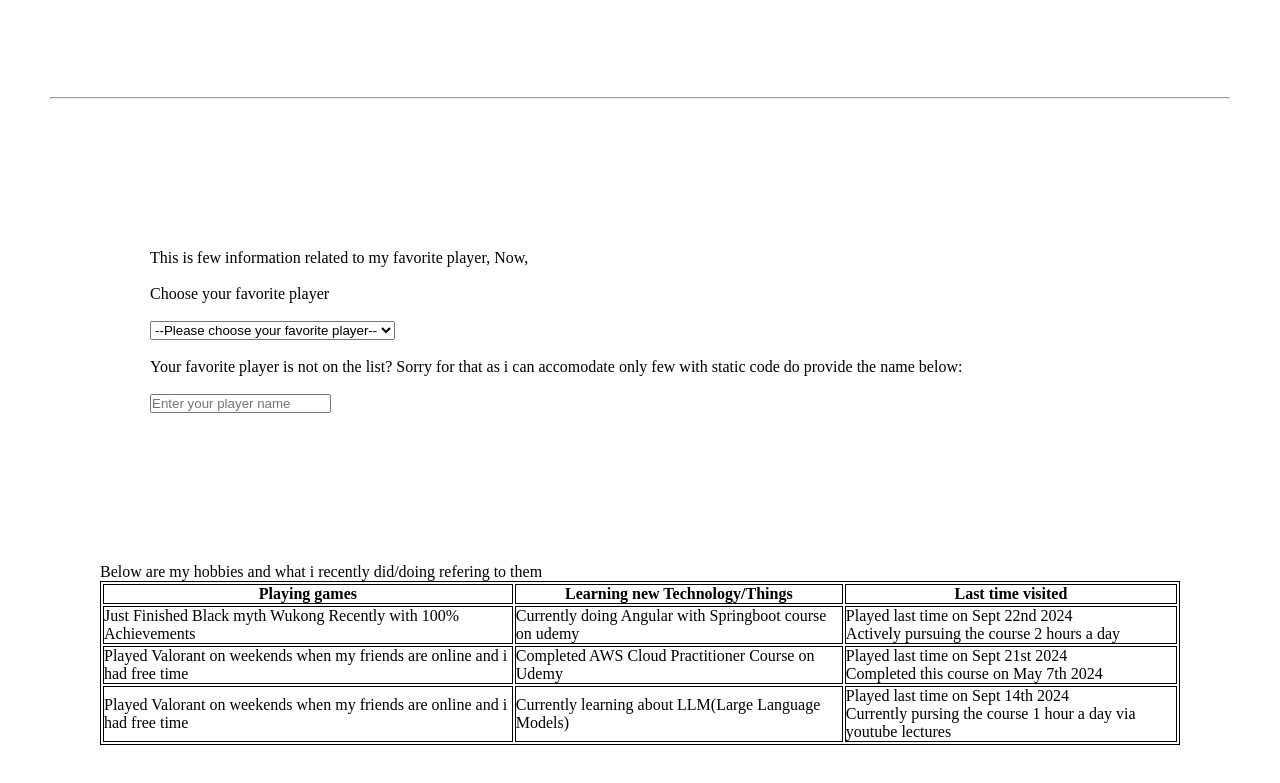
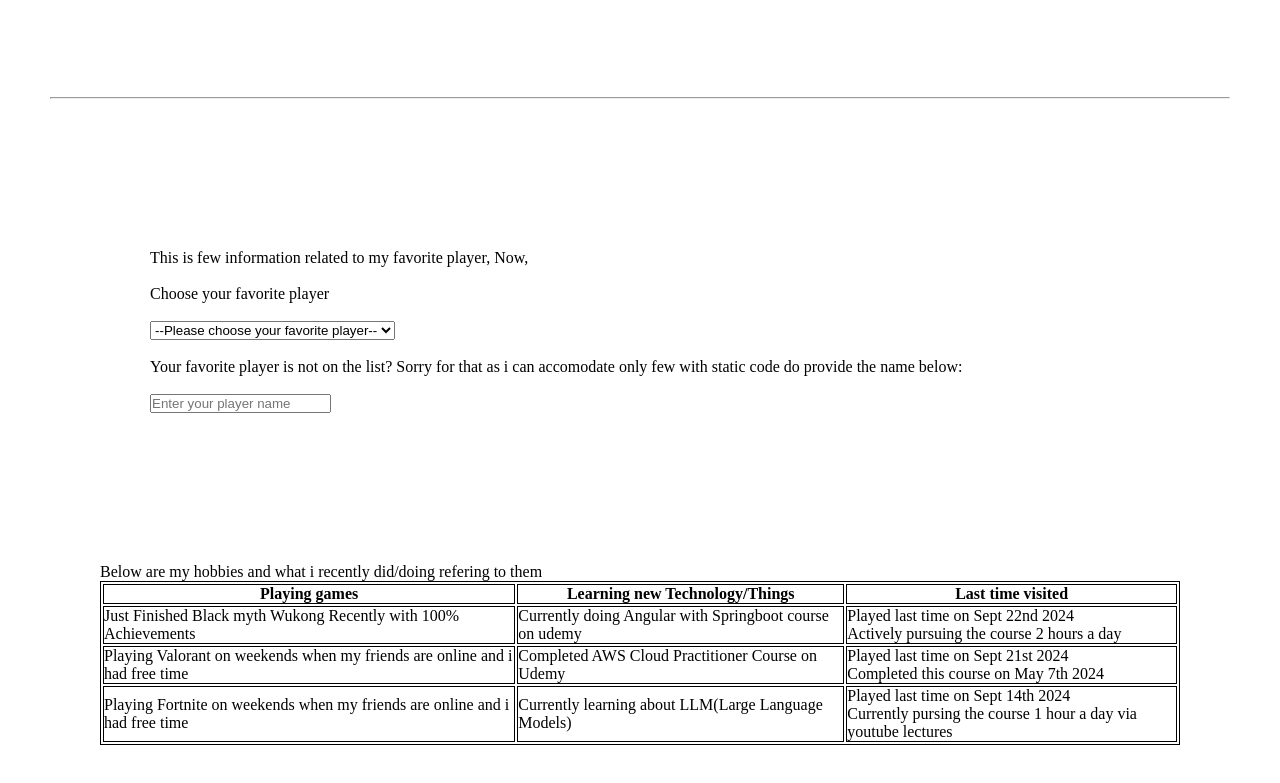
Before and after one commit to DineshVasireddy/DineshVasireddy.github.io, a plain HTML site: page web-technologies-fall2024/lab1/index.html in a window 1280 px wide. Shown: the part 1140-1923 px from the top of the page. Drawn offline with Linux system fonts and the light colour scheme.

Commit message:
fixed few grammer errors made on hobbies section and recommiting

```diff
--- a/web-technologies-fall2024/lab1/index.html
+++ b/web-technologies-fall2024/lab1/index.html
@@ -91,12 +91,12 @@
                         <td>Played last time on Sept 22nd 2024 <br> Actively pursuing the course 2 hours a day</td>
                     </tr>
                     <tr>
-                        <td>Played Valorant on weekends when my friends are online and i had free time</td>
+                        <td>Playing Valorant on weekends when my friends are online and i had free time</td>
                         <td>Completed AWS Cloud Practitioner Course on Udemy</td>
                         <td>Played last time on Sept 21st 2024 <br> Completed this course on May 7th 2024 </td>
                     </tr>
                     <tr>
-                        <td>Played Valorant on weekends when my friends are online and i had free time</td>
+                        <td>Playing Fortnite on weekends when my friends are online and i had free time</td>
                         <td>Currently learning about LLM(Large Language Models)</td>
                         <td>Played last time on Sept 14th 2024 <br> Currently pursing the course 1 hour a day via youtube lectures </td>
                     </tr>
```
